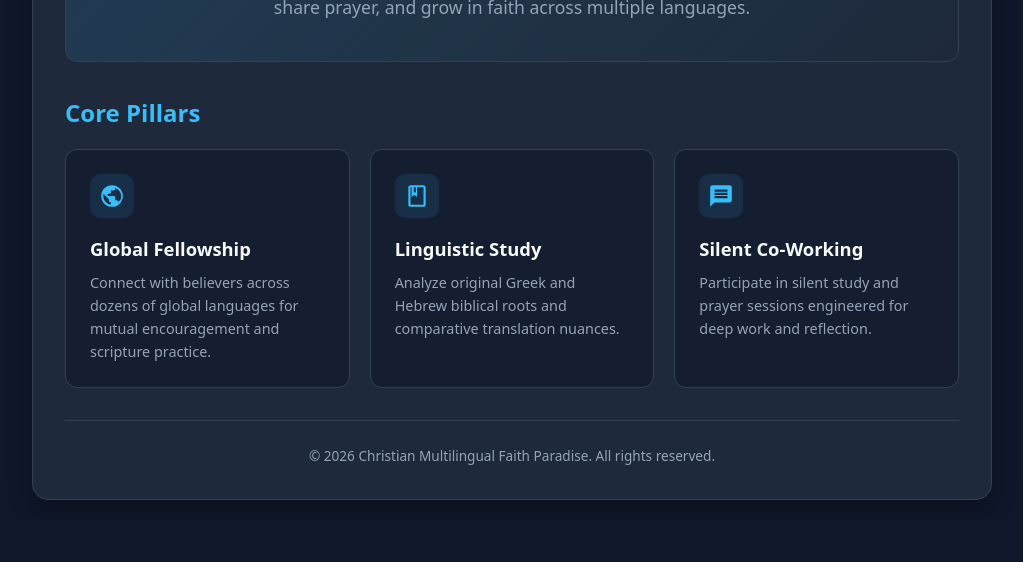
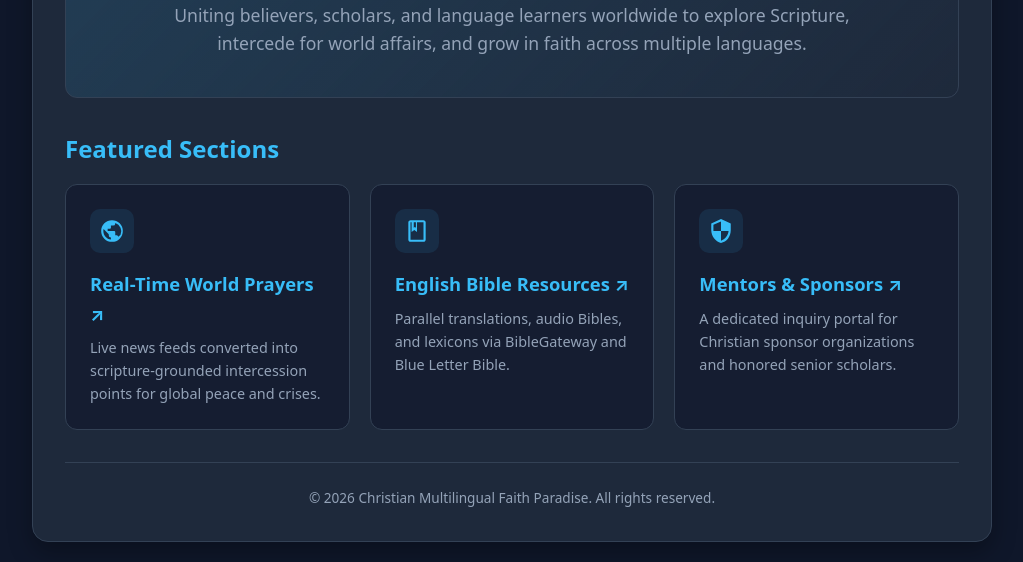
Before and after one commit to danielenglish19960118/christian-multilingual, a plain HTML site: page index.html in a window 1280 px wide. Shown: the part 444-1006 px from the top of the page, without its empty margins (128-1151 px from the left). Before the commit the page ends 964 px from the top, so only its background shows below. Drawn offline with Linux system fonts and the light colour scheme.

Commit message:
Refactor navigation and card components in index.html
Updated navigation comments and adjusted spacing in nav links. Enhanced card styles and added new sections for prayers and resources.

```diff
--- a/index.html
+++ b/index.html
@@ -20,11 +20,11 @@
     body { background-color: var(--bg-color); color: var(--text-main); line-height: 1.6; min-height: 100vh; padding: 20px; display: flex; justify-content: center; }
     .container { max-width: 960px; width: 100%; background: var(--card-bg); border: 1px solid var(--border); border-radius: 16px; padding: 32px; box-shadow: 0 10px 25px rgba(0,0,0,0.3); }
 
-    /* 導覽列 */
+    /* 導覽列（包含 World Prayers 連結） */
     nav { border-bottom: 1px solid var(--border); padding-bottom: 20px; margin-bottom: 30px; }
     .nav-top { display: flex; justify-content: space-between; align-items: center; margin-bottom: 16px; }
     .logo { font-size: 1.3rem; font-weight: 700; color: var(--accent); text-decoration: none; display: flex; align-items: center; gap: 8px; }
-    .nav-links { display: flex; gap: 12px; list-style: none; flex-wrap: wrap; }
+    .nav-links { display: flex; gap: 10px; list-style: none; flex-wrap: wrap; }
     .nav-links a { color: var(--text-muted); text-decoration: none; font-size: 0.9rem; font-weight: 500; padding: 6px 12px; border-radius: 6px; transition: all 0.2s; }
     .nav-links a:hover, .nav-links a.active { color: var(--accent); background: rgba(56, 189, 248, 0.1); }
 
@@ -36,11 +36,11 @@
 
     /* 網格卡片 */
     .grid { display: grid; grid-template-columns: repeat(auto-fit, minmax(260px, 1fr)); gap: 20px; margin-bottom: 32px; }
-    .card { background: rgba(15, 23, 42, 0.6); border: 1px solid var(--border); padding: 24px; border-radius: 12px; transition: all 0.2s; }
+    .card { background: rgba(15, 23, 42, 0.6); border: 1px solid var(--border); padding: 24px; border-radius: 12px; transition: all 0.2s; text-decoration: none; color: inherit; display: flex; flex-direction: column; }
     .card:hover { transform: translateY(-4px); border-color: var(--accent); }
     .card-icon { width: 44px; height: 44px; background: rgba(56, 189, 248, 0.1); border-radius: 10px; display: flex; align-items: center; justify-content: center; margin-bottom: 16px; }
     .card-icon svg { width: 26px; height: 26px; fill: var(--accent); }
-    .card h3 { font-size: 1.15rem; margin-bottom: 8px; }
+    .card h3 { font-size: 1.15rem; margin-bottom: 8px; color: var(--accent); }
     .card p { color: var(--text-muted); font-size: 0.9rem; }
 
     .footer { border-top: 1px solid var(--border); padding-top: 24px; text-align: center; color: var(--text-muted); font-size: 0.85rem; }
@@ -56,9 +56,11 @@
           Faith Paradise
         </a>
       </div>
+      <!-- 完整 9 大頁面導覽選單 -->
       <ul class="nav-links">
         <li><a href="index.html" class="active">Home</a></li>
         <li><a href="resources.html">Bible Resources</a></li>
+        <li><a href="prayers.html">World Prayers</a></li>
         <li><a href="languages.html">Languages</a></li>
         <li><a href="etymology.html">Etymology</a></li>
         <li><a href="mentors.html">Mentors & Sponsors</a></li>
@@ -71,28 +73,37 @@
     <div class="hero">
       <svg viewBox="0 0 24 24"><path d="M12 21.35l-1.45-1.32C5.4 15.36 2 12.28 2 8.5 2 5.42 4.42 3 7.5 3c1.74 0 3.41.81 4.5 2.09C13.09 3.81 14.76 3 16.5 3 19.58 3 22 5.42 22 8.5c0 3.78-3.4 6.86-8.55 11.54L12 21.35z"/></svg>
       <h1>Christian Multilingual Faith Paradise</h1>
-      <p>Uniting believers, scholars, and language learners worldwide to explore Scripture, share prayer, and grow in faith across multiple languages.</p>
+      <p>Uniting believers, scholars, and language learners worldwide to explore Scripture, intercede for world affairs, and grow in faith across multiple languages.</p>
     </div>
 
-    <h2 style="color: var(--accent); margin-bottom: 16px;">Core Pillars</h2>
+    <h2 style="color: var(--accent); margin-bottom: 16px;">Featured Sections</h2>
     <div class="grid">
-      <div class="card">
-        <div class="card-icon"><svg viewBox="0 0 24 24"><path d="M12 2A10 10 0 0 0 2 12a10 10 0 0 0 10 10 10 10 0 0 0 10-10A10 10 0 0 0 12 2zm-1 17.93c-3.95-.49-7-3.85-7-7.93 0-.62.08-1.21.21-1.79L9 15v1a2 2 0 0 0 2 2v1.93zm6.9-2.54c-.26-.81-1-1.39-1.9-1.39h-1v-3a1 1 0 0 0-1-1H8v-2h2a1 1 0 0 0 1-1V7h2a2 2 0 0 0 2-2v-.41a7.98 7.98 0 0 1 4.9 10.81z"/></svg></div>
-        <h3>Global Fellowship</h3>
-        <p>Connect with believers across dozens of global languages for mutual encouragement and scripture practice.</p>
-      </div>
+      <!-- 即時世界時事祈禱區塊卡片 -->
+      <a href="prayers.html" class="card">
+        <div class="card-icon">
+          <svg viewBox="0 0 24 24"><path d="M12 2A10 10 0 0 0 2 12a10 10 0 0 0 10 10 10 10 0 0 0 10-10A10 10 0 0 0 12 2zm-1 17.93c-3.95-.49-7-3.85-7-7.93 0-.62.08-1.21.21-1.79L9 15v1a2 2 0 0 0 2 2v1.93zm6.9-2.54c-.26-.81-1-1.39-1.9-1.39h-1v-3a1 1 0 0 0-1-1H8v-2h2a1 1 0 0 0 1-1V7h2a2 2 0 0 0 2-2v-.41a7.98 7.98 0 0 1 4.9 10.81z"/></svg>
+        </div>
+        <h3>Real-Time World Prayers ↗</h3>
+        <p>Live news feeds converted into scripture-grounded intercession points for global peace and crises.</p>
+      </a>
 
-      <div class="card">
-        <div class="card-icon"><svg viewBox="0 0 24 24"><path d="M18 2H6c-1.1 0-2 .9-2 2v16c0 1.1.9 2 2 2h12c1.1 0 2-.9 2-2V4c0-1.1-.9-2-2-2zM9 4h2v5l-1-.75L9 9V4zm9 16H6V4h1v9l2.5-1.88L12 13V4h6v16z"/></svg></div>
-        <h3>Linguistic Study</h3>
-        <p>Analyze original Greek and Hebrew biblical roots and comparative translation nuances.</p>
-      </div>
+      <!-- 聖經資源區塊卡片 -->
+      <a href="resources.html" class="card">
+        <div class="card-icon">
+          <svg viewBox="0 0 24 24"><path d="M18 2H6c-1.1 0-2 .9-2 2v16c0 1.1.9 2 2 2h12c1.1 0 2-.9 2-2V4c0-1.1-.9-2-2-2zM9 4h2v5l-1-.75L9 9V4zm9 16H6V4h1v9l2.5-1.88L12 13V4h6v16z"/></svg>
+        </div>
+        <h3>English Bible Resources ↗</h3>
+        <p>Parallel translations, audio Bibles, and lexicons via BibleGateway and Blue Letter Bible.</p>
+      </a>
 
-      <div class="card">
-        <div class="card-icon"><svg viewBox="0 0 24 24"><path d="M20 2H4c-1.1 0-1.99.9-1.99 2L2 22l4-4h14c1.1 0 2-.9 2-2V4c0-1.1-.9-2-2-2zm-2 12H6v-2h12v2zm0-3H6V9h12v2zm0-3H6V6h12v2z"/></svg></div>
-        <h3>Silent Co-Working</h3>
-        <p>Participate in silent study and prayer sessions engineered for deep work and reflection.</p>
-      </div>
+      <!-- 前輩與贊助合作卡片 -->
+      <a href="mentors.html" class="card">
+        <div class="card-icon">
+          <svg viewBox="0 0 24 24"><path d="M12 1L3 5v6c0 5.55 3.84 10.74 9 12 5.16-1.26 9-5.45 9-12V5l-9-4zm0 10.99h7c-.53 4.12-3.28 7.79-7 8.94V12H5V6.3l7-3.11v8.8z"/></svg>
+        </div>
+        <h3>Mentors & Sponsors ↗</h3>
+        <p>A dedicated inquiry portal for Christian sponsor organizations and honored senior scholars.</p>
+      </a>
     </div>
 
     <div class="footer">
```
